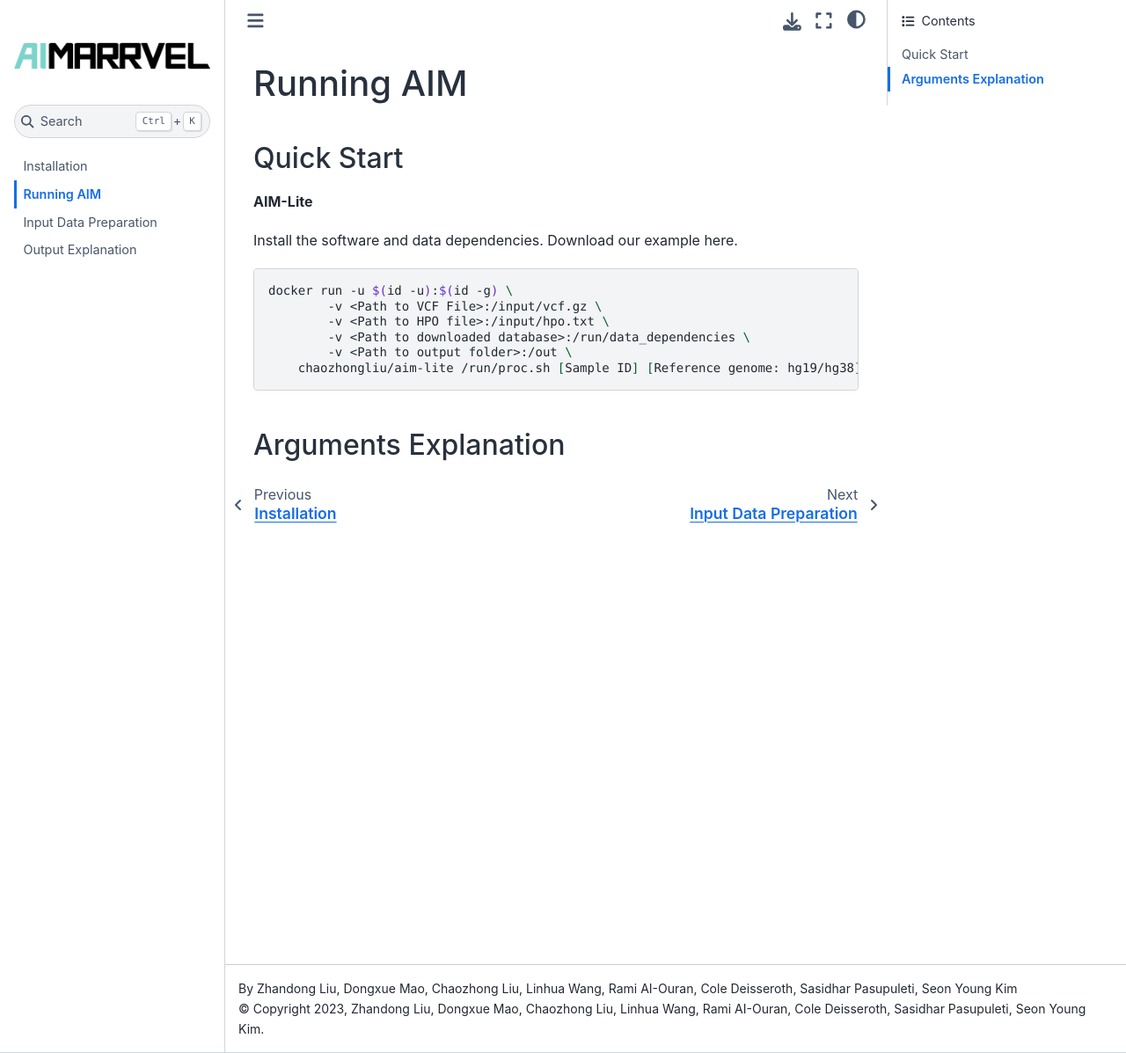
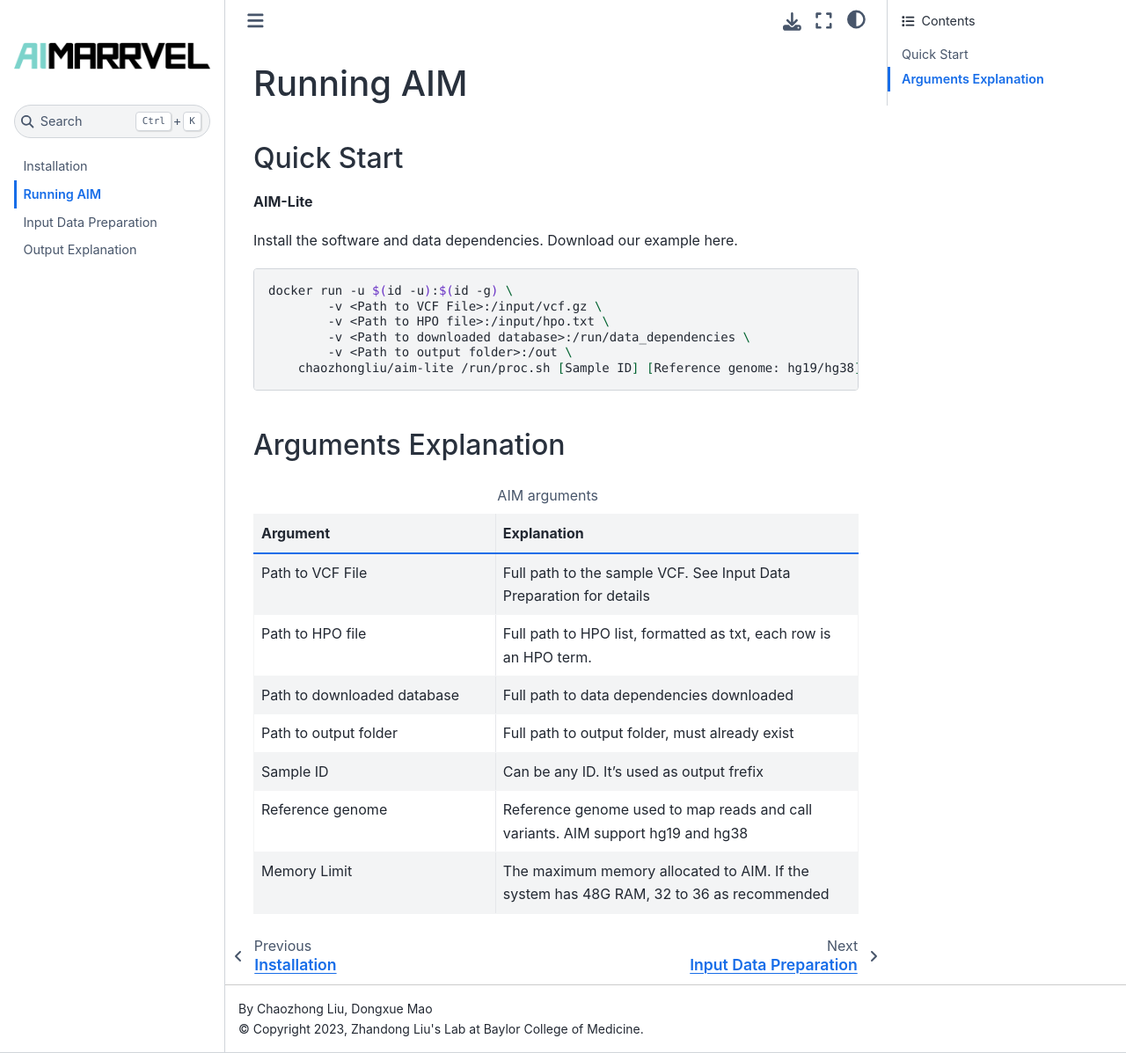
Before and after one commit to LiuzLab/AI_MARRVEL, a Sphinx documentation site: the page built from docs/source/runningaim.rst, in a window 1280 px wide and 1197 px high. Shown: the whole window at 88% size. Built offline with Sphinx 7.4.7 and the Sphinx Book theme 1.1.4, drawn with Linux system fonts in a browser that asks for light colours.

Commit message:
Docs updated

```diff
--- a/docs/source/conf.py
+++ b/docs/source/conf.py
@@ -15,8 +15,8 @@
 # -- Project information -----------------------------------------------------
 
 project = 'AI-MARRVEL'
-copyright = '2023, Zhandong Liu, Dongxue Mao, Chaozhong Liu, Linhua Wang, Rami AI-Ouran, Cole Deisseroth, Sasidhar Pasupuleti, Seon Young Kim'
-author = 'Zhandong Liu, Dongxue Mao, Chaozhong Liu, Linhua Wang, Rami AI-Ouran, Cole Deisseroth, Sasidhar Pasupuleti, Seon Young Kim'
+copyright = "2023, Zhandong Liu's Lab at Baylor College of Medicine"
+author = 'Chaozhong Liu, Dongxue Mao'
 
 # The short X.Y version
 version = ''
--- a/docs/source/installation.rst
+++ b/docs/source/installation.rst
@@ -49,6 +49,7 @@
 AIM utilizes various databases for variant annotation, all of which have been compiled and made available for user download.
 
 We use Globus for data accessing `here <https://app.globus.org/file-manager?origin_id=e229eb48-2a35-4cff-a954-4d5c3ab77c02&origin_path=%2F>`_
+
 .. warning::
 
    Due to licensing restrictions, the HGMD-related database is not included in the public download.
--- a/docs/source/runningaim.rst
+++ b/docs/source/runningaim.rst
@@ -24,3 +24,24 @@
 
 Arguments Explanation
 =======================
+
+.. list-table:: AIM arguments
+   :header-rows: 1
+   :widths: 40 60
+
+   *  -  Argument
+      -  Explanation
+   *  -  Path to VCF File
+      -  Full path to the sample VCF. See Input Data Preparation for details
+   *  -  Path to HPO file
+      -  Full path to HPO list, formatted as txt, each row is an HPO term.
+   *  -  Path to downloaded database
+      -  Full path to data dependencies downloaded
+   *  -  Path to output folder
+      -  Full path to output folder, must already exist
+   *  -  Sample ID
+      -  Can be any ID. It's used as output frefix
+   *  -  Reference genome
+      -  Reference genome used to map reads and call variants. AIM support hg19 and hg38
+   *  -  Memory Limit
+      -  The maximum memory allocated to AIM. If the system has 48G RAM, 32 to 36 as recommended
```
Also changed, not shown: docs/source/index.rst (+10 -6 lines).
